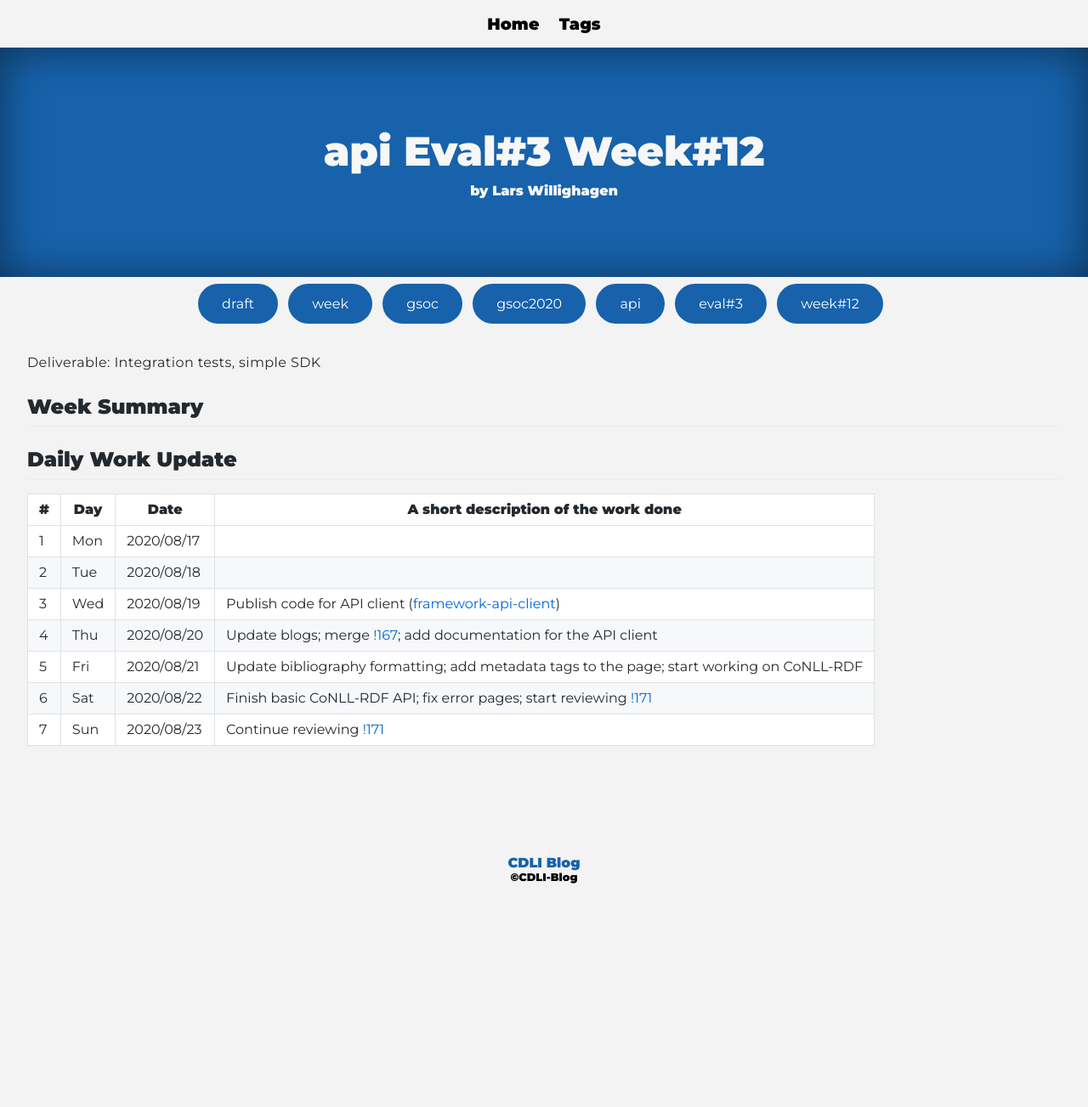
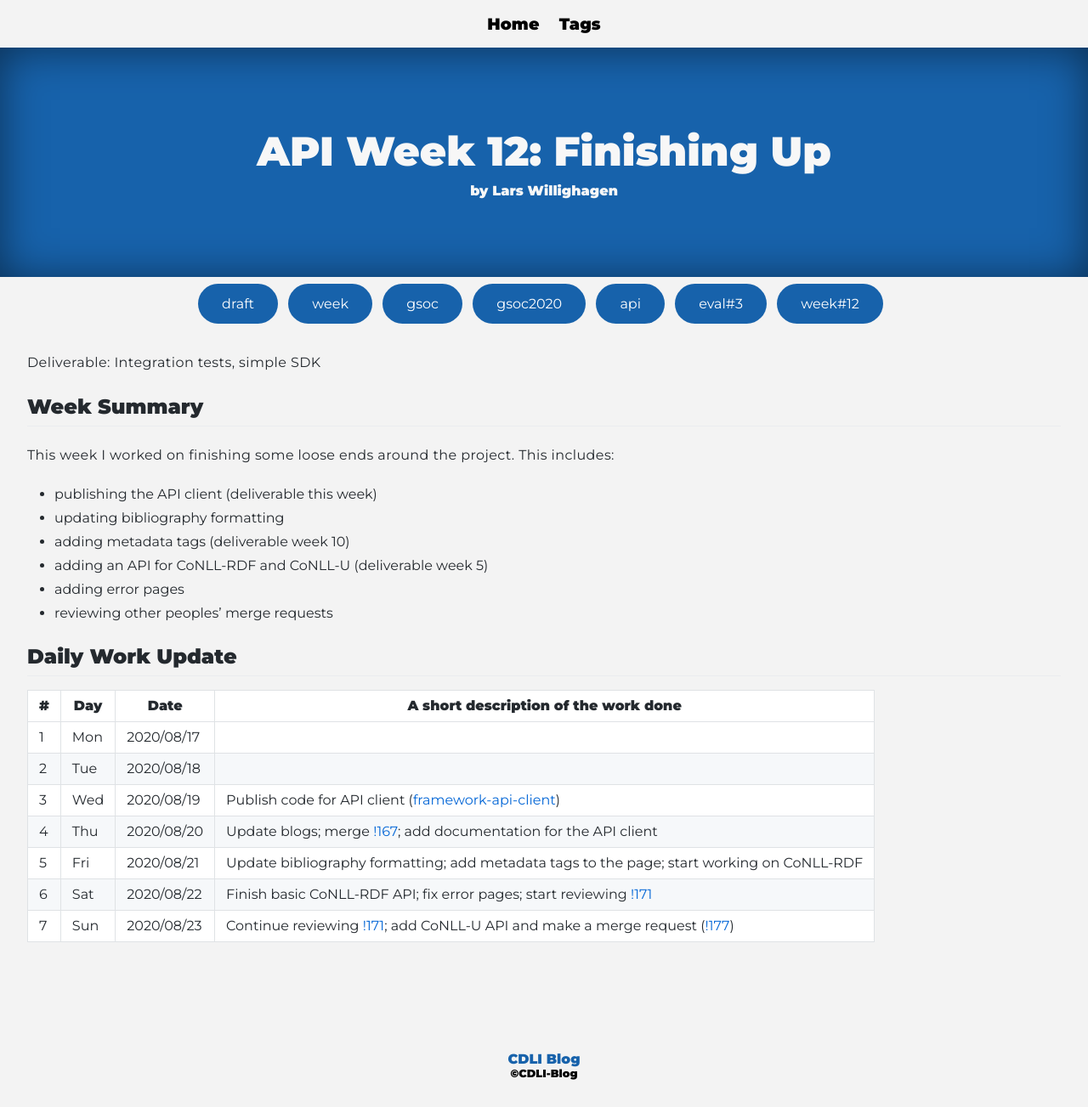
Before and after one commit to cdli-gh/blog, a Jekyll site: the page built from _blog/gsoc20/api/posts/14_week12.md, in a window 1280 px wide. Shown: the whole page at 85% size. Built offline with Jekyll 4.4.1, drawn with Linux system fonts in a browser that asks for light colours; Markdown is read by kramdown in place of the engine named in the settings; before the commit the page ends 1072 px from its top, so only the background shows below that.

Commit message:
gsoc20/api: 12:7

```diff
--- a/_blog/gsoc20/api/posts/14_week12.md
+++ b/_blog/gsoc20/api/posts/14_week12.md
@@ -1,6 +1,6 @@
 ---
 layout: page
-title: api Eval#3 Week#12
+title: "API Week 12: Finishing Up"
 author: "Lars Willighagen"
 tags: ["draft","week","gsoc","gsoc2020","api","eval#3","week#12"]
 ---
@@ -9,7 +9,14 @@ Deliverable: Integration tests, simple SDK
 
 ## Week Summary
 
+This week I worked on finishing some loose ends around the project. This includes:
 
+  - publishing the API client (deliverable this week)
+  - updating bibliography formatting
+  - adding metadata tags (deliverable week 10)
+  - adding an API for CoNLL-RDF and CoNLL-U (deliverable week 5)
+  - adding error pages
+  - reviewing other peoples' merge requests
 
 ## Daily Work Update
 
@@ -21,4 +28,4 @@ Deliverable: Integration tests, simple SDK
 | 4 | Thu | 2020/08/20 | Update blogs; merge [!167](https://gitlab.com/cdli/framework/-/merge_requests/167); add documentation for the API client |
 | 5 | Fri | 2020/08/21 | Update bibliography formatting; add metadata tags to the page; start working on CoNLL-RDF |
 | 6 | Sat | 2020/08/22 | Finish basic CoNLL-RDF API; fix error pages; start reviewing [!171](https://gitlab.com/cdli/framework/-/merge_requests/171) |
-| 7 | Sun | 2020/08/23 | Continue reviewing [!171](https://gitlab.com/cdli/framework/-/merge_requests/171) |
+| 7 | Sun | 2020/08/23 | Continue reviewing [!171](https://gitlab.com/cdli/framework/-/merge_requests/171); add CoNLL-U API and make a merge request ([!177](https://gitlab.com/cdli/framework/-/merge_requests/177)) |
```
